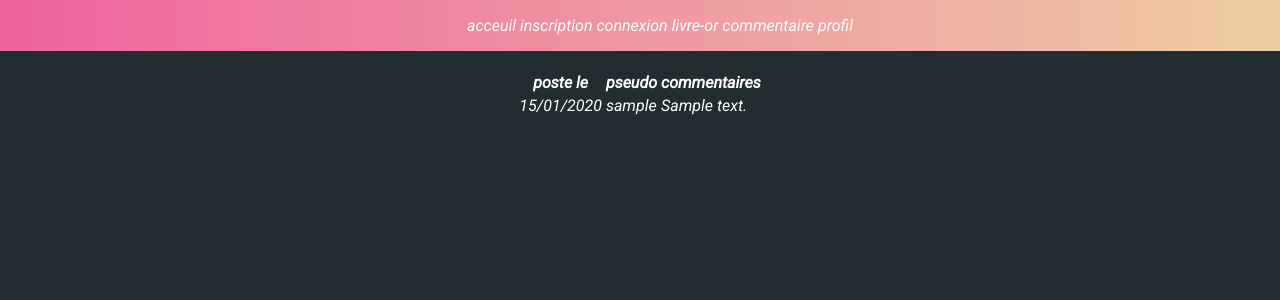
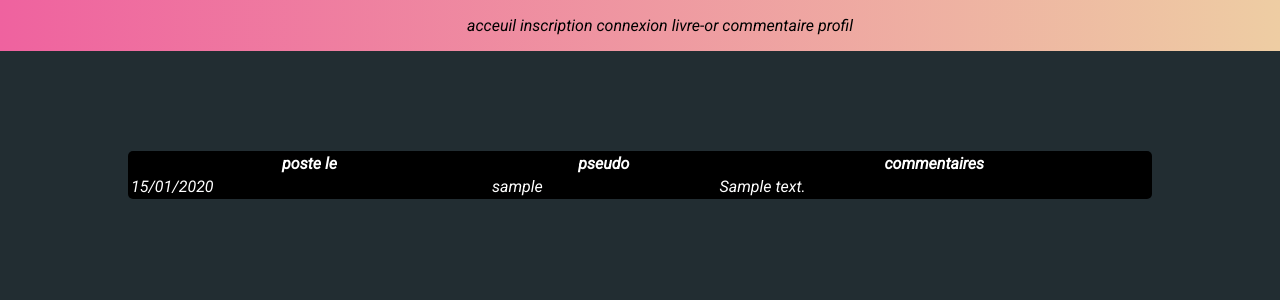
Before and after one commit to samuel-durand/livre-or, a PHP site: page /livre-or.php in a window 1280 px wide. Shown: the top 300 px of the page. Run offline with PHP 8.4, Linux system fonts and the light colour scheme; tables that the repository leaves empty or names only in its code hold one stand-in row (values such as "Sample post").

Commit message:
table work

```diff
--- a/index.php
+++ b/index.php
@@ -10,19 +10,19 @@
 <body>
 
 
-    <header>
+<header>
         <nav>
             <ul>
                 <li><a href="index.php">acceuil</a></li>
                 <li><a href="inscription.php">inscription</a></li>
                 <li><a href="connexion.php">connexion</a></li>
                 <li><a href="livre-or.php">livre-or</a></li>
+                <li><a href="commentaire.php">commentaire</a></li>
                 <li><a href="profil.php">profil</a></li>
             </ul>
         </nav>
     </header>
 
-    </header>
 
 
 
--- a/livre-or.php
+++ b/livre-or.php
@@ -23,7 +23,7 @@ $row = $resultat->fetch_all();
 <body>
 
 
-    <header>
+<header>
         <nav>
             <ul>
                 <li><a href="index.php">acceuil</a></li>
@@ -32,13 +32,14 @@ $row = $resultat->fetch_all();
                 <li><a href="livre-or.php">livre-or</a></li>
                 <li><a href="commentaire.php">commentaire</a></li>
                 <li><a href="profil.php">profil</a></li>
+                <li><php</li>
             </ul>
         </nav>
     </header>
 
     <main>
-        <div>
-        <table><br>
+
+        <table>
             <thead>
                 <th>poste le</th>
                 <th>pseudo</th>
--- a/styles.css
+++ b/styles.css
@@ -26,7 +26,7 @@ header nav li {
 header nav a {
 
     text-decoration: none;
-    color: white;
+    color: black;
 }
 
 
@@ -38,6 +38,15 @@ main {
     align-items: center;
     color: white;
 
+}
+
+
+main table {
+    background-color: black;
+    border-radius: 5px;
+    width: 80%;
+    position: relative;
+    top: 100px;
 }
 
 
```
